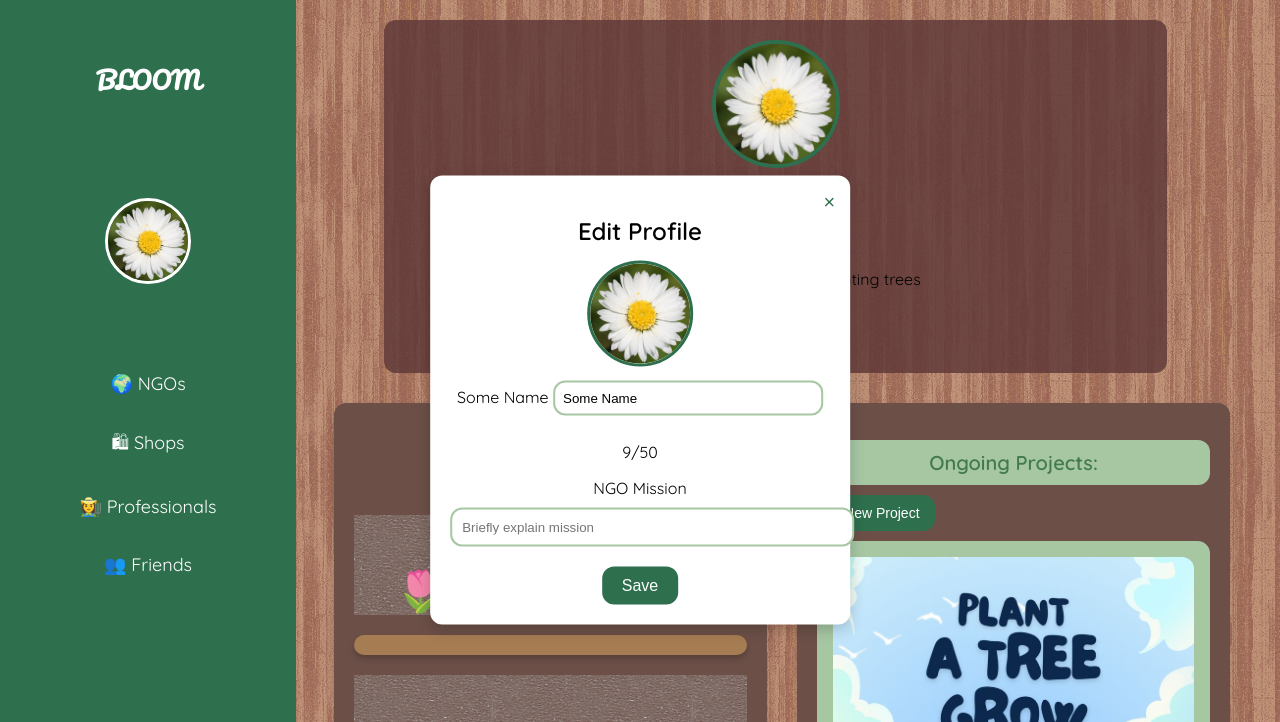
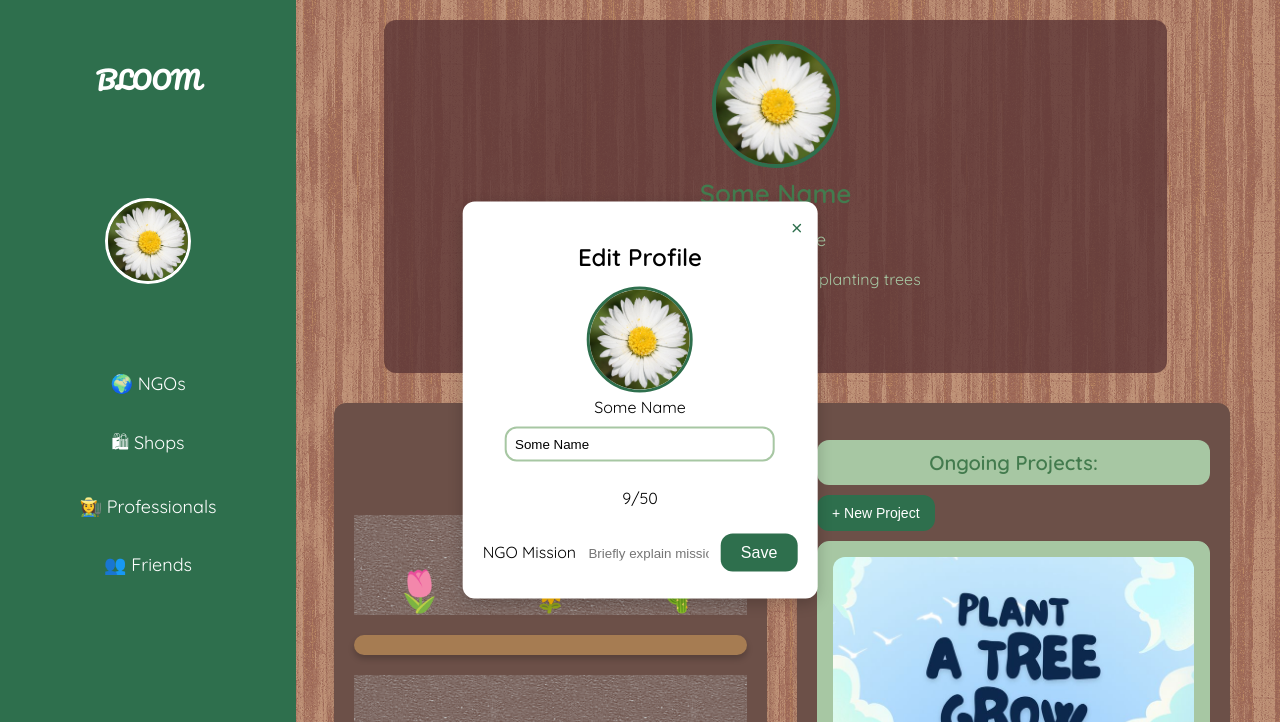
Before and after one commit to lauremhsn/bloom, a website: page NGOProfile.html in a window 1280 px wide. Both pictures are taken after a click on the button "Edit". Shown: the top 722 px of the page. Drawn offline with Linux system fonts and the light colour scheme.

Commit message:
Update profile.css
new elements for the new pages

```diff
--- a/profile.css
+++ b/profile.css
@@ -195,7 +195,9 @@ body {
     border-radius: 12px;
 }
 
-#editExperience {
+#editExperience,
+#editMission,
+#editNumber {
     width: 100%;
     max-width: 120px;
     padding: 8px;
@@ -355,7 +357,9 @@ body {
     border-radius: 12px;
 }
 
-.experience {
+.experience,
+.mission,
+.number {
     font-size: 16px;
     color: #A7C7A3;
     margin-top: 5px;
```
